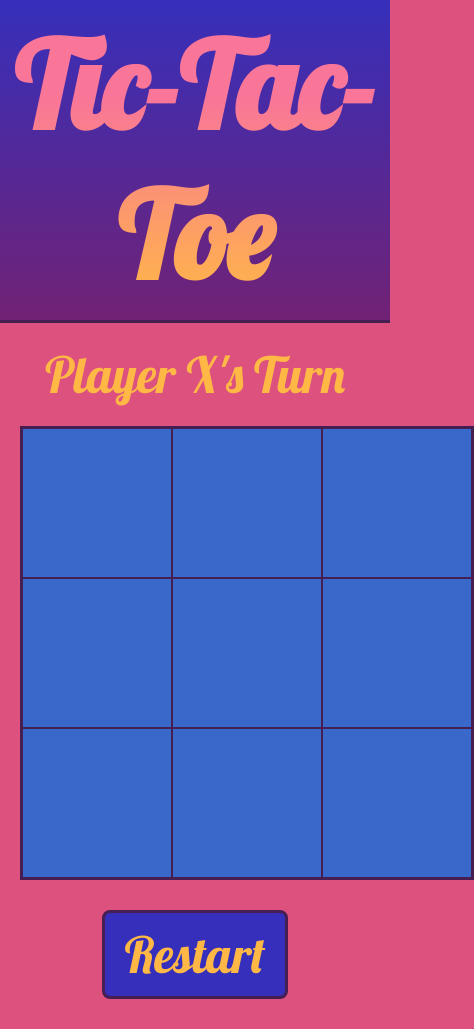
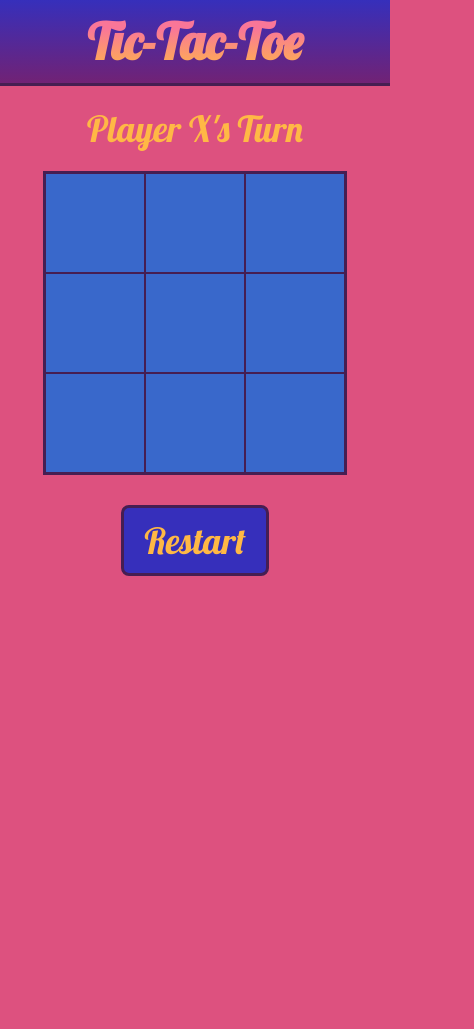
Before and after one commit to Roymero/tic-tac-toe, a plain HTML site: page index.html in a window 390 px wide. Shown: the whole page, 474 px wide, since content can reach past the window. After the commit the page ends 844 px from the top, so only its background shows below. Drawn offline with Linux system fonts and the light colour scheme.

Commit message:
Added media queries

```diff
--- a/script.js
+++ b/script.js
@@ -51,7 +51,7 @@ const displayController = (() =>{
 
         for(let i = 0; i <board.length; i++){
 
-            fieldElements[i].textContent = gameBoard.getPiece(i)
+            fieldElements[i].textContent = gameBoard.getPiece(i);
             displayMessage.textContent = "Player " + gameController.getCurrentPlayer() + "'s Turn";
         }
 
--- a/style.css
+++ b/style.css
@@ -48,7 +48,6 @@ body{
     -webkit-background-clip: text;
     -webkit-text-fill-color:  transparent ;
 
-
 }
 
 .mainContainer{
@@ -63,7 +62,6 @@ body{
     text-align: center;
     padding: 20px 0;
     color: var(--yellow-color);
-
 
 }
 
@@ -102,7 +100,6 @@ body{
 
 .bottomButtons{
 
-
     display: flex;
     justify-content: center;
     padding: 30px;
@@ -110,7 +107,6 @@ body{
 }
 
 .restart{
-
 
     padding: 10px 20px;
     border: 3px solid var(--darkpurple-color);
@@ -125,7 +121,57 @@ body{
 
     background-color: #252085;
 
+}
+
+/* Media Queries*/
+
+@media (max-width: 660px){
+
+    .header > h1 {
+
+        font-size: 60px;
+    }
+
+    .displayMessage{
+
+        font-size: 40px;
+    }
+
+    .restart{
+
+        font-size: 40px;
+    }
+
+    .board{
+
+        width: 304px;
+        height: 304px;
+    }
+
+    .piece{
+
+        width: 100px;
+        height: 100px;
+        font-size: 70px;
+    }
+}
 
 
+@media (max-width: 420px){
 
+    .header > h1 {
+
+        font-size: 50px;
+    }
+
+
+    .displayMessage{
+
+        font-size: 36px;
+    }
+
+    .restart{
+
+        font-size: 36px;
+    }
 }
```
